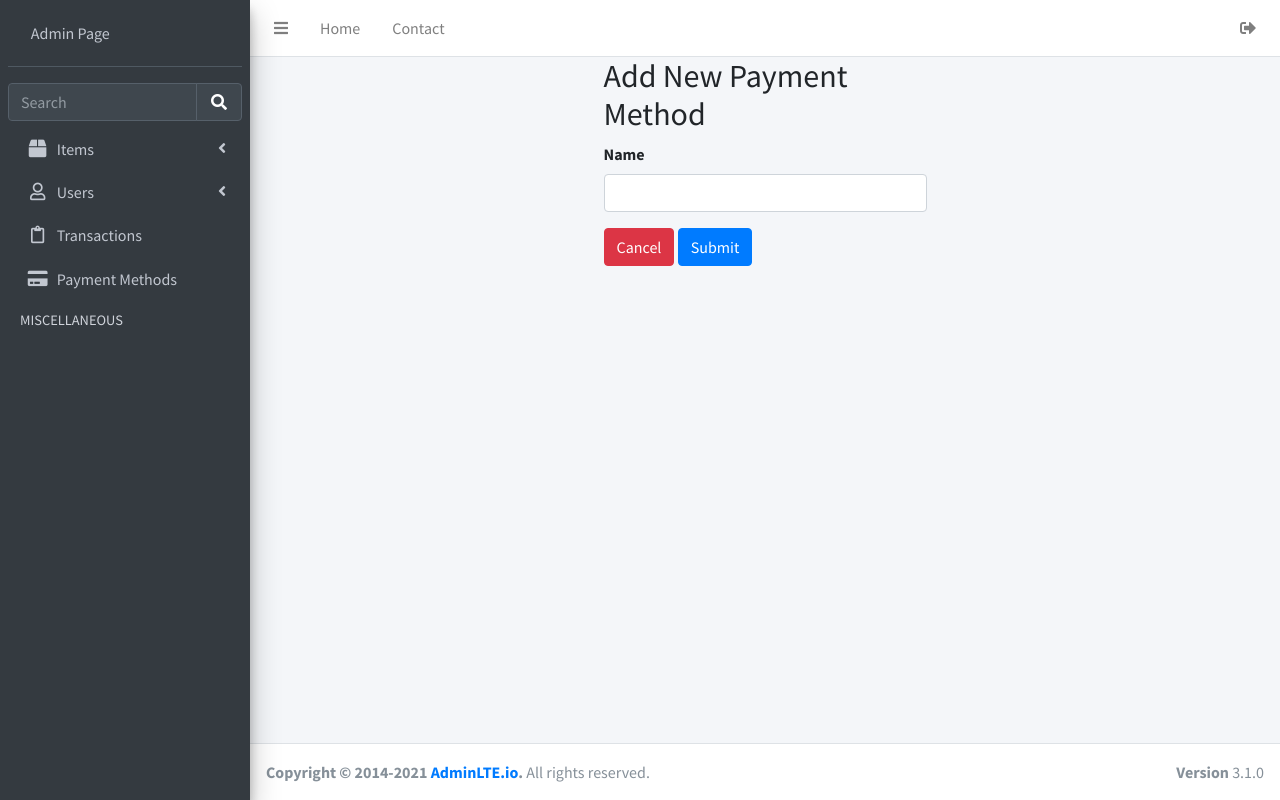
After one commit to mustapep/django_pos, a Django app: page /transactions/payment/add in a window 1280 px wide. The commit adds this page. Run offline with Django 3.2, Linux system fonts and the light colour scheme; some libraries are stand-ins or nearby versions.

Commit message:
feat: response issue #35

```diff
--- a/src/apps/transactions/forms.py
+++ b/src/apps/transactions/forms.py
@@ -50,3 +50,11 @@ class TransactionForm(forms.Form):
             'class': 'form-control'
         }
     ))
+
+
+class PaymentForm(forms.Form):
+    name = forms.CharField(label='Name', widget=forms.TextInput(
+        attrs={
+            'class': 'form-control'
+        }
+    ))
--- /dev/null
+++ b/src/apps/transactions/templates/admin/add_payment.html
@@ -0,0 +1,27 @@
+{% extends "base/dasboard.html" %}
+{% block content %}
+  <div class="container">
+      <div class="row">
+          <div class="col">
+              <form action="/transactions/payment/save" method="POST" >
+                  {% csrf_token %}
+                  <div class="row">
+                      <div class="col"></div>
+                      <div class="col">
+                        <h2>Add New Payment Method</h2>
+                          <div class="form-group">
+                              <label for="">{{form.name.label}}</label>
+                              {{form.name}}
+                          </div>
+                          <div class="form-group">
+                            <a href="/transactions/payment" class="btn btn-danger">Cancel</a>
+                            <button class="btn btn-primary" type="submit">Submit</button>
+                        </div>
+                      </div>
+                      <div class="col"></div>
+                  </div>
+              </form>
+          </div>
+      </div>
+  </div>
+{% endblock content %}
--- a/src/apps/transactions/urls.py
+++ b/src/apps/transactions/urls.py
@@ -12,4 +12,11 @@ urlpatterns = [
     path('<int:id>/detail_transaction', DetailTransactionView.as_view()),
     path('<int:id>/detail_transaction/<int:dt_id>/delete', DeleteDetailTransactionsView.as_view()),
     path('<int:id>/detail_transaction/save', DetailTransactionView.as_view()),
+
+    path('payment', PaymentListView.as_view()),
+    path('payment/add', AddPaymentView.as_view()),
+    path('payment/save', AddPaymentView.as_view()),
+    path('payment/<int:id>/edit', EditPamentView.as_view()),
+    path('payment/<int:id>/update', EditPamentView.as_view()),
+    path('payment/<int:id>/delete', DeletePaymentView.as_view()),
 ]
--- a/src/apps/transactions/views.py
+++ b/src/apps/transactions/views.py
@@ -1,9 +1,9 @@
 from django.shortcuts import render, redirect
 from django.views import View
-from .models import Transactions, DetailTransaction
+from .models import Transactions, DetailTransaction, PaymentMethods
 from apps.items.models import Items
 from django.contrib.auth.mixins import LoginRequiredMixin, PermissionRequiredMixin
-from .forms import SalesCreateOrderForm, SearchForm, TransactionForm
+from .forms import SalesCreateOrderForm, SearchForm, TransactionForm, PaymentForm
 from datetime import datetime
 
 
@@ -147,3 +147,69 @@ class DeleteTransactionsView(View):
         trn = Transactions.objects.get(id=id)
         trn.delete()
         return redirect('/transactions')
+
+
+
+
+
+"'Payment View'"
+
+class PaymentListView(View):
+    template_name = 'admin/payment_list.html'
+
+    def get(self, request):
+        obj = PaymentMethods.objects.all()
+        return render(request, self.template_name, {
+            'obj': obj
+        })
+
+
+class AddPaymentView(View):
+    template_name = 'admin/add_payment.html'
+
+    def get(self, request):
+        form = PaymentForm()
+        return render(request, self.template_name, {
+            'form': form
+        })
+
+    def post(self, request):
+        form = PaymentForm(request.POST)
+        if form.is_valid():
+            obj = PaymentMethods()
+            obj.name = form.cleaned_data['name']
+            obj.save()
+            return redirect('/transactions/payment')
+
+
+
+class EditPamentView(View):
+    template_name = 'admin/edit_payment.html'
+
+    def get(self, request, id):
+        obj = PaymentMethods.objects.get(id=id)
+        data = {
+            'name': obj.name
+        }
+        form = PaymentForm(initial=data)
+        return render(request, self.template_name, {
+            'form': form,
+            'id': id
+        })
+
+    def post(self, request, id):
+        form = PaymentForm(request.POST)
+        obj = PaymentMethods.objects.get(id=id)
+        if form.is_valid():
+            obj.name = form.cleaned_data['name']
+            obj.save()
+            return redirect('/transactions/payment')
+
+
+
+class DeletePaymentView(View):
+
+    def get(self, request, id):
+        obj = PaymentMethods.objects.get(id=id)
+        obj.delete()
+        return redirect('/transactions/payment')
--- a/src/templates/base/sidebar.html
+++ b/src/templates/base/sidebar.html
@@ -51,7 +51,7 @@
       </a>
     </li>
     <li class="nav-item">
-      <a href="/transactions" class="nav-link">
+      <a href="/transactions/payment" class="nav-link">
         <i class="nav-icon fas fa-credit-card"></i>
         <p>
           Payment Methods
```
Also changed, not shown: src/apps/transactions/templates/admin/edit_payment.html (added, +27 -0 lines), src/apps/transactions/templates/admin/payment_list.html (added, +52 -0 lines).
